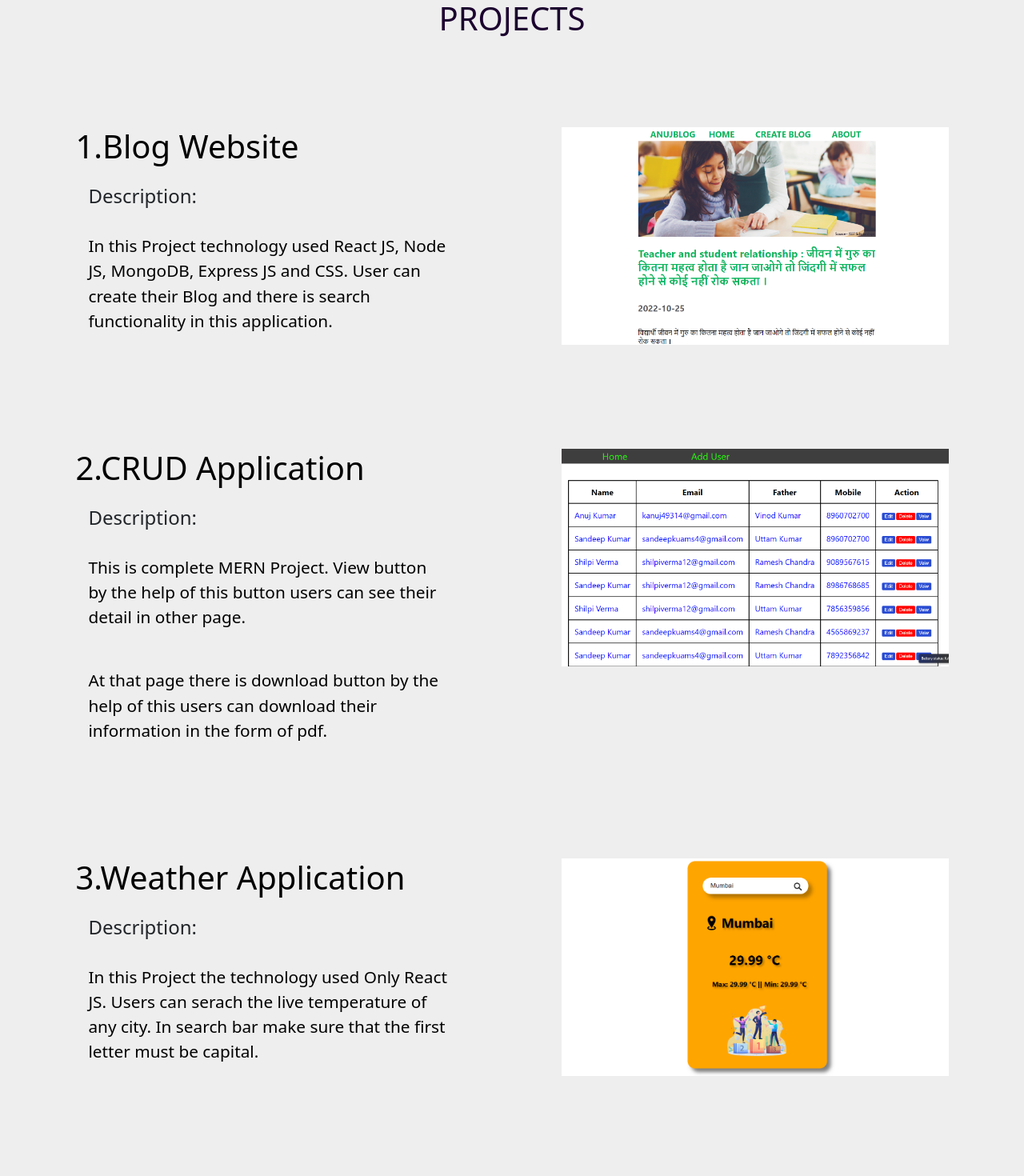
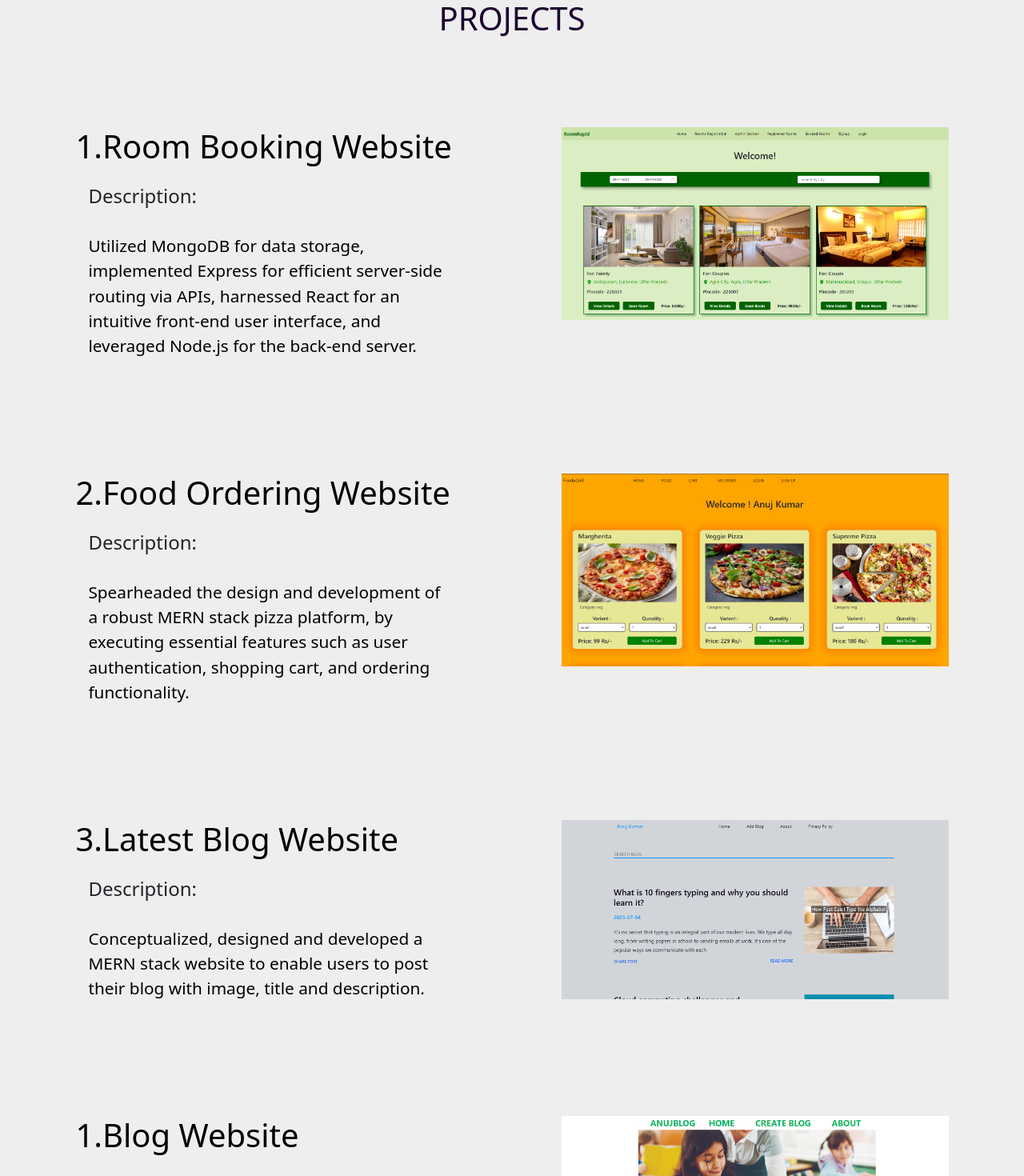
Before and after one commit to Buildwithus/Portfolio, a React (Create React App) app: page / in a window 1280 px wide. Shown: the part 3540-5010 px from the top of the page at 80% size. Built offline with nearby package versions, Linux system fonts and the light colour scheme.

Commit message:
Update project.js

```diff
--- a/src/component/project/project.js
+++ b/src/component/project/project.js
@@ -3,6 +3,9 @@ import PROJECT1 from '../images/blog.png';
 import crud from '../images/crud.png';
 import music from '../images/music.png';
 import weather from '../images/weather.png';
+import foodwind from '../images/foodwind.png';
+import anujwrites from '../images/anujwrites.png';
+import roomrpaid from '../images/roomrapid.png';
 import { useEffect } from 'react';
 import AOS from 'aos';
 import '../../../node_modules/aos/dist/aos.css';
@@ -15,6 +18,51 @@ function Project() {
         <>
             <div className='project-container' id='project12'>
                 <h1 className='c1-h1'> PROJECTS</h1>
+
+
+ <div className='p-p1'>
+                    <div className='p-p1left' >
+
+                        <h1 className='h1'><a href='https://roomrapid.netlify.app/'>1.Room Booking Website </a></h1>
+                        <h4 className='hfour'>Description:</h4>
+                        <p className='s-p1' data-aos="zoom-in">Utilized MongoDB for data storage, implemented Express for efficient server-side routing via APIs,
+                            harnessed React for an intuitive front-end user interface, and leveraged Node.js for the back-end server. </p>
+                    </div>
+                    <div className='p-p11right' >
+                        <img src={roomrpaid} data-aos="zoom-in"></img>
+                    </div>
+
+                </div>
+
+                <div className='p-p1'>
+                    <div className='p-p1left' >
+
+                        <h1 className='h1'><a href='https://foodwind.netlify.app/'>2.Food Ordering Website </a></h1>
+                        <h4 className='hfour'>Description:</h4>
+                        <p className='s-p1' data-aos="zoom-in"> Spearheaded the design and development of a robust MERN stack pizza platform, by executing essential features
+                            such as user authentication, shopping cart, and ordering functionality. </p>
+                    </div>
+                    <div className='p-p11right' >
+                        <img src={foodwind} data-aos="zoom-in"></img>
+                    </div>
+
+                </div>
+                <div className='p-p1'>
+                    <div className='p-p1left' >
+
+                        <h1 className='h1'><a href='https://anujwrites.netlify.app/'>3.Latest Blog Website </a></h1>
+                        <h4 className='hfour'>Description:</h4>
+                        <p className='s-p1' data-aos="zoom-in">  Conceptualized, designed and developed a MERN stack website to enable users to post their blog with
+                            image, title and description. </p>
+                    </div>
+                    <div className='p-p11right' >
+                        <img src={anujwrites} data-aos="zoom-in"></img>
+                    </div>
+
+                </div>
+
+
+
                 <div className='p-p1'>
                     <div className='p-p1left' >
 
```
